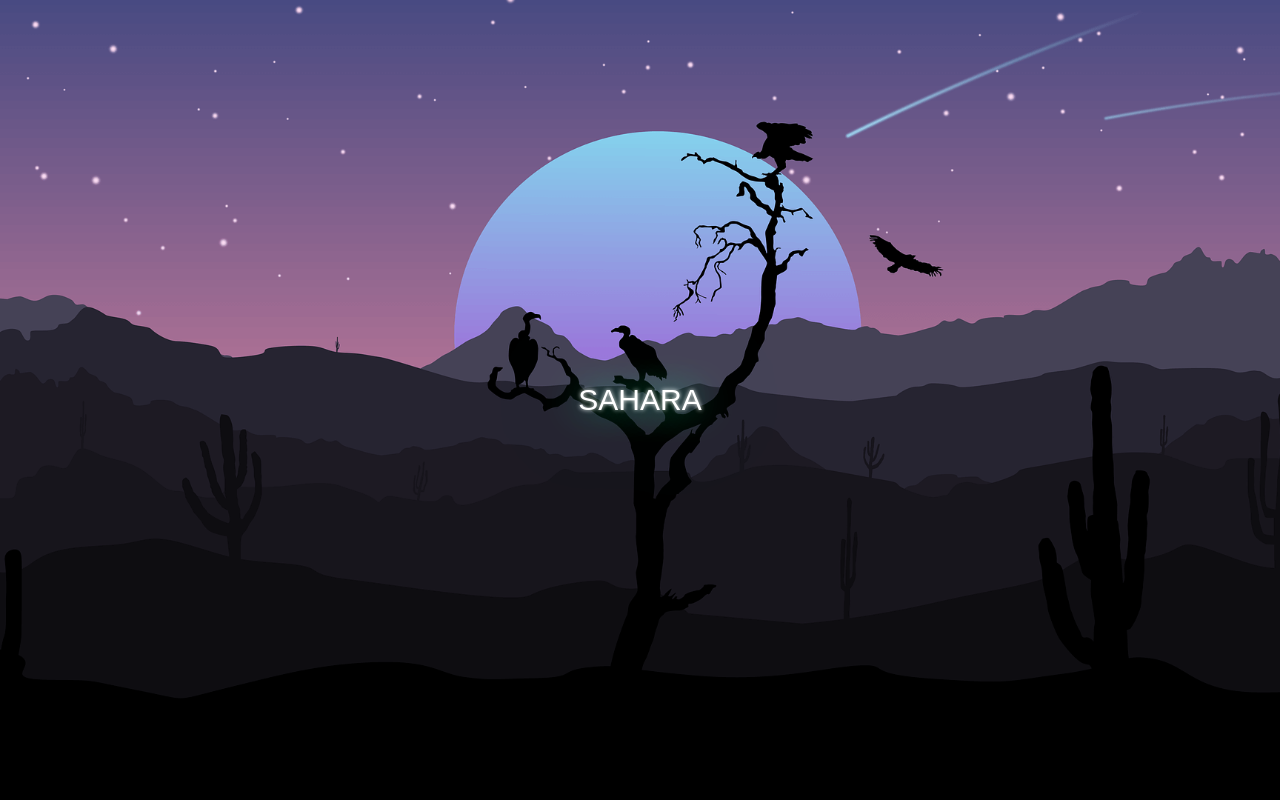
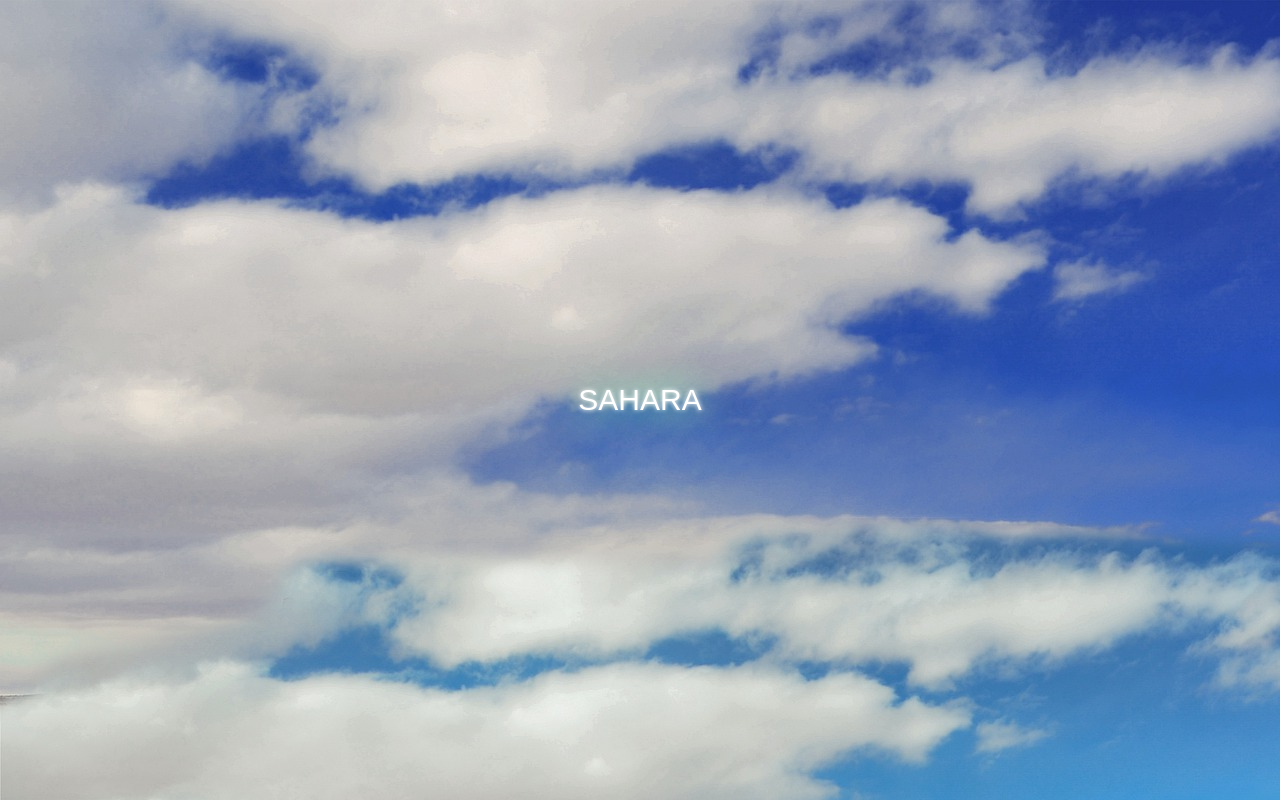
Before and after one commit to gildydtjd/Sahara, a React (Create React App) app: page / in a window 1280 px wide. Shown: the top 800 px of the page. Built offline with nearby package versions, Linux system fonts and the light colour scheme.

Commit message:
Feat: back image media

```diff
--- a/src/pages/Sahara.tsx
+++ b/src/pages/Sahara.tsx
@@ -13,6 +13,7 @@ const SaharaBox = styled.div`
 
   @media screen and (max-width: 1524px) {
     background-position: top;
+    background-image: url('assets/img/sahara5.jpg');
   }
 `;
 
```
Also changed, not shown: public/assets/img/sahara5.jpg (added).
